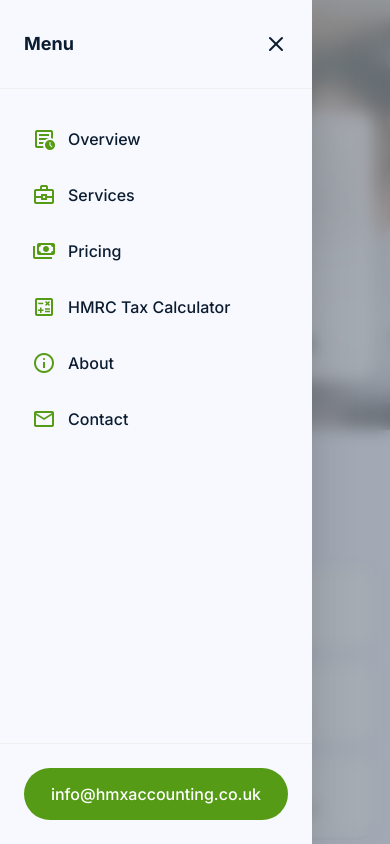
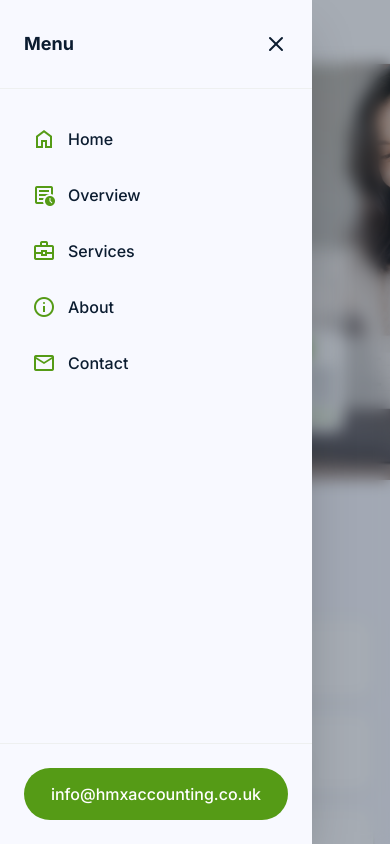
Before and after one commit to asharmusic1/HMX-Accountants, a Next.js app: page / in a window 390 px wide. Both pictures are taken after a click on the button "Open mobile menu". Shown: the top 844 px of the page. Built offline with nearby package versions, Linux system fonts and the light colour scheme; grey boxes are pictures that could not be loaded; a web font is replaced by a local one.

Commit message:
feat: integrate LinkedIn company link and update mobile layout

```diff
--- a/components/ContactContent.tsx
+++ b/components/ContactContent.tsx
@@ -187,7 +187,7 @@ export default function ContactContent() {
               <div className="mt-8 pt-8 border-t border-surface/10 flex flex-col items-center">
                 <p className="text-xs text-surface-dim mb-6 uppercase tracking-widest font-medium">Follow us</p>
                 <div className="flex items-center justify-center gap-8">
-                  <SocialLink href="#" label="LinkedIn" icon="M19 0h-14c-2.761 0-5 2.239-5 5v14c0 2.761 2.239 5 5 5h14c2.762 0 5-2.239 5-5v-14c0-2.761-2.238-5-5-5zm-11 19h-3v-11h3v11zm-1.5-12.268c-.966 0-1.75-.79-1.75-1.764s.784-1.764 1.75-1.764 1.75.79 1.75 1.764-.783 1.764-1.75 1.764zm13.5 12.268h-3v-5.604c0-3.368-4-3.113-4 0v5.604h-3v-11h3v1.765c1.396-2.586 7-2.777 7 2.476v6.759z" />
+                  <SocialLink href="https://www.linkedin.com/company/hmx-accountants/posts/?feedView=all" label="LinkedIn" icon="M19 0h-14c-2.761 0-5 2.239-5 5v14c0 2.761 2.239 5 5 5h14c2.762 0 5-2.239 5-5v-14c0-2.761-2.238-5-5-5zm-11 19h-3v-11h3v11zm-1.5-12.268c-.966 0-1.75-.79-1.75-1.764s.784-1.764 1.75-1.764 1.75.79 1.75 1.764-.783 1.764-1.75 1.764zm13.5 12.268h-3v-5.604c0-3.368-4-3.113-4 0v5.604h-3v-11h3v1.765c1.396-2.586 7-2.777 7 2.476v6.759z" />
                   <SocialLink href="#" label="Instagram" icon="M12 2.163c3.204 0 3.584.012 4.85.07 3.252.148 4.771 1.691 4.919 4.919.058 1.265.069 1.645.069 4.849 0 3.205-.012 3.584-.069 4.849-.149 3.225-1.664 4.771-4.919 4.919-1.266.058-1.644.07-4.85.07-3.204 0-3.584-.012-4.849-.07-3.26-.149-4.771-1.699-4.919-4.92-.058-1.265-.07-1.644-.07-4.849 0-3.204.013-3.583.07-4.849.149-3.227 1.664-4.771 4.919-4.919 1.266-.057 1.645-.069 4.849-.069zm0-2.163c-3.259 0-3.667.014-4.947.072-4.358.2-6.78 2.618-6.98 6.98-.059 1.281-.073 1.689-.073 4.948 0 3.259.014 3.668.072 4.948.2 4.358 2.618 6.78 6.98 6.98 1.281.058 1.689.072 4.948.072 3.259 0 3.668-.014 4.948-.072 4.354-.2 6.782-2.618 6.979-6.98.059-1.28.073-1.689.073-4.948 0-3.259-.014-3.667-.072-4.947-.196-4.354-2.617-6.78-6.979-6.98-1.281-.059-1.69-.073-4.949-.073zm0 5.838c-3.403 0-6.162 2.759-6.162 6.162s2.759 6.163 6.162 6.163 6.162-2.759 6.162-6.163-2.759-6.162-6.162-6.162zm0 10.162c-2.209 0-4-1.79-4-4 0-2.209 1.791-4 4-4s4 1.791 4 4c0 2.21-1.791 4-4 4zm6.406-11.845c-.796 0-1.441.645-1.441 1.44s.645 1.44 1.441 1.44c.795 0 1.439-.645 1.439-1.44s-.644-1.44-1.439-1.44z" />
                   <SocialLink href="#" label="Facebook" icon="M24 12.073c0-6.627-5.373-12-12-12s-12 5.373-12 12c0 5.99 4.388 10.954 10.125 11.854v-8.385H7.078v-3.469h3.047V9.43c0-3.007 1.792-4.669 4.533-4.669 1.312 0 2.686.235 2.686.235v2.953H15.83c-1.491 0-1.956.925-1.956 1.874v2.25h3.328l-.532 3.469h-2.796v8.385C19.612 23.027 24 18.062 24 12.073z" />
                 </div>
@@ -232,10 +232,13 @@ function FloatingInput({
 }
 
 function SocialLink({ href, label, icon }: { href: string; label: string; icon: string }) {
+  const isExternal = href !== "#";
   return (
     <a
       href={href}
       aria-label={label}
+      target={isExternal ? "_blank" : undefined}
+      rel={isExternal ? "noopener noreferrer" : undefined}
       className="text-surface-dim hover:text-brand-green transition-all duration-300 transform hover:-translate-y-1"
     >
       <svg className="w-6 h-6" fill="currentColor" viewBox="0 0 24 24">
--- a/components/Footer.tsx
+++ b/components/Footer.tsx
@@ -5,14 +5,14 @@ export default function Footer() {
     <footer className="w-full pt-section-margin pb-8 bg-surface-container-lowest dark:bg-inverse-surface border-t border-outline-variant/30 mt-auto">
       <div className="grid grid-cols-1 md:grid-cols-2 lg:grid-cols-4 gap-gutter px-margin-mobile md:px-container-padding max-w-[1280px] mx-auto">
         <div className="col-span-1 lg:col-span-2 mb-8 lg:mb-0">
-          <span className="font-headline-lg text-2xl md:text-3xl text-primary block mb-4 font-semibold">
+          <span className="font-headline-lg text-lg md:text-2xl text-primary block mb-4 font-bold tracking-wide">
             HMX ACCOUNTANTS
           </span>
           <p className="font-body-md text-on-surface-variant dark:text-surface-dim max-w-sm mb-4">
             © {new Date().getFullYear()} HMX Accounting Services UK Ltd. Registered in England and Wales.
           </p>
           <div>
-            <span className="text-on-surface text-sm font-medium">
+            <span className="text-white md:text-on-surface text-sm font-medium">
               AAT licensed accounting practice. Supervised by AAT for Anti-Money Laundering compliance.
             </span>
           </div>
--- a/components/Header.tsx
+++ b/components/Header.tsx
@@ -20,8 +20,40 @@ export default function Header() {
 
   return (
     <>
+      {/* MOBILE HEADER: Straight white line header at the very top (Mobile view only) */}
+      <header className="block md:hidden fixed top-0 left-0 right-0 z-[100] w-full bg-white border-b border-outline-variant/20 h-16 flex items-center px-4 shadow-sm">
+        {/* Far Left: Three-line menu button */}
+        <div className="flex items-center justify-start w-1/3">
+          <button
+            className="p-2 rounded-full hover:bg-surface-variant transition-colors"
+            onClick={() => setIsMobileMenuOpen(true)}
+            aria-label="Open mobile menu"
+          >
+            <Menu className="w-6 h-6 text-on-surface" />
+          </button>
+        </div>
+
+        {/* Center: Logo */}
+        <div className="absolute left-1/2 -translate-x-1/2 flex items-center justify-center">
+          <Link href="/" className="flex items-center justify-center" aria-label="HMX Accounting Logo">
+            <Image
+              alt="HMX Accounting Logo"
+              className="h-11 w-auto object-contain"
+              width={150}
+              height={44}
+              src="/hmx-logo.png"
+              priority
+            />
+          </Link>
+        </div>
+
+        {/* Far Right: Empty space to balance layout */}
+        <div className="w-1/3"></div>
+      </header>
+
+      {/* DESKTOP HEADER: Floating pill navbar (Desktop view only, code matches original exactly) */}
       <nav
-        className={`fixed top-6 left-1/2 -translate-x-1/2 z-[100] transition-all duration-300 w-max ${
+        className={`hidden md:block fixed top-6 left-1/2 -translate-x-1/2 z-[100] transition-all duration-300 w-max ${
           isScrolled ? "scale-95" : ""
         }`}
         id="navbar"
--- a/components/HomeMobile.tsx
+++ b/components/HomeMobile.tsx
@@ -1,4 +1,7 @@
+"use client";
+
 import Link from "next/link";
+import { motion } from "framer-motion";
 
 const MOBILE_HERO_BG = "/hero-bg.jpg";
 
@@ -7,29 +10,145 @@ export default function HomeMobile() {
     <>
       {/* Hero */}
       <section
-        className="relative px-margin-mobile pt-28 pb-12 overflow-hidden"
+        className="relative px-margin-mobile pt-32 pb-8 overflow-hidden"
         style={{
           backgroundImage: `url("${MOBILE_HERO_BG}")`,
           backgroundSize: "cover",
-          backgroundPosition: "center",
+          backgroundPosition: "35% center",
         }}
       >
-        <div className="absolute inset-0 bg-white/60 backdrop-blur-sm"></div>
         <div className="absolute top-0 right-0 -mr-16 -mt-16 w-64 h-64 bg-primary/5 rounded-full blur-3xl"></div>
 
-        <div className="relative z-10 space-y-6 rounded-2xl bg-white/80 backdrop-blur-xl border border-white/30 shadow-lg p-6">
-          <div className="inline-flex items-center gap-2 px-3 py-1 bg-primary/10 rounded-full border border-primary/20">
-            <span className="material-symbols-outlined text-[16px] text-primary">verified</span>
-            <span className="font-mono text-[12px] text-primary uppercase tracking-wider">HMRC Recognized</span>
+        <div className="relative z-10 space-y-1.5 pt-0">
+          <div className="inline-flex items-center gap-1 px-1.5 py-0.5 bg-primary/10 rounded-full border border-primary/20 backdrop-blur-sm">
+            <span className="material-symbols-outlined text-[10px] text-primary">verified</span>
+            <span className="font-mono text-[8px] text-primary uppercase tracking-wider font-semibold">HMRC Recognized</span>
           </div>
-          <h1 className="text-2xl font-bold leading-tight tracking-tight text-on-surface">
+          <h1
+            className="text-[16px] font-black leading-tight tracking-tight text-on-surface"
+          >
             You Run The Business,{" "}
-            <span className="text-brand-green">We&apos;ll Handle HMRC</span>
+            <span className="text-brand-green block">We&apos;ll Handle HMRC</span>
           </h1>
-          <p className="text-base text-on-surface leading-relaxed">
+          <p
+            className="text-[10.5px] text-on-surface-variant font-bold leading-relaxed"
+          >
             Simple, affordable, professional accounting support<br />
-            for <span className="font-bold text-on-surface">self-employed people in the UK.</span>
+            for <span className="font-extrabold text-on-surface">self-employed people in the UK.</span>
           </p>
+
+          {/* Moveable/Animated Accounting Props (Super Compact Mobile Sizes) */}
+          <div className="relative w-full h-[180px] mt-6 overflow-visible">
+            {/* Floating Chart Icon */}
+            <motion.div
+              drag
+              dragConstraints={{ left: -10, right: 10, top: -10, bottom: 10 }}
+              animate={{
+                y: [0, -6, 0],
+              }}
+              transition={{
+                duration: 3,
+                repeat: Infinity,
+                ease: "easeInOut",
+              }}
+              className="absolute top-2 left-[20%] w-6 h-6 bg-white/95 rounded-lg shadow-md border border-white/40 flex items-center justify-center cursor-grab active:cursor-grabbing z-20 select-none"
+            >
+              <span className="material-symbols-outlined text-brand-green text-xs">bar_chart</span>
+            </motion.div>
+
+            {/* Floating Pound Icon */}
+            <motion.div
+              drag
+              dragConstraints={{ left: -10, right: 10, top: -10, bottom: 10 }}
+              animate={{
+                y: [0, -8, 0],
+              }}
+              transition={{
+                duration: 4,
+                repeat: Infinity,
+                ease: "easeInOut",
+                delay: 0.5,
+              }}
+              className="absolute top-0 right-[22%] w-7 h-7 bg-[#eaf4e6]/95 rounded-full shadow-md border border-white/40 flex items-center justify-center cursor-grab active:cursor-grabbing z-20 select-none"
+            >
+              <span className="text-brand-green font-bold text-[10px]">£</span>
+            </motion.div>
+
+            {/* Tax Year Card (Matches desktop content, scaled down) */}
+            <motion.div
+              drag
+              dragConstraints={{ left: -30, right: 30, top: -30, bottom: 30 }}
+              animate={{
+                y: [0, -6, 0],
+                rotate: [-1, -2, -1],
+              }}
+              transition={{
+                duration: 5,
+                repeat: Infinity,
+                ease: "easeInOut",
+              }}
+              className="absolute top-10 left-[10%] bg-white/95 backdrop-blur-sm rounded-xl p-2 shadow-md border border-white/40 w-[112px] cursor-grab active:cursor-grabbing z-10 select-none"
+            >
+              <div className="text-[6px] text-on-surface-variant mb-1 font-bold">Tax Year 2024</div>
+              <div className="space-y-0.5 text-[7px]">
+                <div className="flex justify-between items-center">
+                  <span className="text-on-surface-variant">Income</span>
+                  <span className="font-semibold text-on-surface">£26,800.00</span>
+                </div>
+                <div className="flex justify-between items-center">
+                  <span className="text-on-surface-variant">Expenses</span>
+                  <span className="font-semibold text-on-surface">£8,450.20</span>
+                </div>
+                <div className="flex justify-between items-center">
+                  <span className="text-on-surface-variant">Tax Due</span>
+                  <span className="font-semibold text-on-surface">£2,341.12</span>
+                </div>
+              </div>
+              <div className="w-full h-px bg-outline-variant/20 my-0.5"></div>
+              <div className="flex justify-between items-center text-[7px] font-bold">
+                <span className="text-on-surface">Net Pay</span>
+                <span className="text-brand-green">£16,008.68</span>
+              </div>
+            </motion.div>
+
+            {/* Your Accounts Card (Matches desktop content, scaled down) */}
+            <motion.div
+              drag
+              dragConstraints={{ left: -30, right: 30, top: -30, bottom: 30 }}
+              animate={{
+                y: [0, -5, 0],
+                rotate: [1, 2, 1],
+              }}
+              transition={{
+                duration: 6,
+                repeat: Infinity,
+                ease: "easeInOut",
+                delay: 0.3,
+              }}
+              className="absolute top-16 right-[8%] bg-white/95 backdrop-blur-sm rounded-xl p-2 shadow-md border border-white/40 w-[122px] cursor-grab active:cursor-grabbing z-10 select-none"
+            >
+              <div className="flex items-center gap-1 mb-1.5 text-[7px] font-bold">
+                <span className="text-on-surface">Your Accounts</span>
+                <span className="material-symbols-outlined text-brand-green text-[8px]" style={{ fontVariationSettings: '"FILL" 1' }}>check_circle</span>
+              </div>
+              <div className="space-y-1">
+                {[
+                  ["£26,800.00", false],
+                  ["£8,450.20", false],
+                  ["£2,341.12", false],
+                  ["£16,008.68", true]
+                ].map(([val, isGreen], i) => (
+                  <div key={i} className={`flex items-center justify-between${i === 3 ? " mt-1 pt-1 border-t border-outline-variant/20" : ""}`}>
+                    <div className="flex gap-1 items-center w-14">
+                      <div className="h-0.5 w-2 bg-surface-variant rounded-full"></div>
+                      <div className="h-0.5 w-6 bg-surface-variant rounded-full"></div>
+                    </div>
+                    <span className={`text-[6px] font-${isGreen ? "bold text-brand-green text-[7px]" : "semibold text-on-surface"}`}>{val}</span>
+                  </div>
+                ))}
+              </div>
+            </motion.div>
+          </div>
         </div>
       </section>
 
--- a/components/MobileMenu.tsx
+++ b/components/MobileMenu.tsx
@@ -23,10 +23,9 @@ export default function MobileMenu({ isOpen, onClose }: MobileMenuProps) {
   }, [isOpen]);
 
   const menuItems = [
+    { label: "Home", href: "/", icon: "home" },
     { label: "Overview", href: "/overview", icon: "overview" },
     { label: "Services", href: "/services", icon: "business_center" },
-    { label: "Pricing", href: "/pricing", icon: "payments" },
-    { label: "HMRC Tax Calculator", href: "/hmrc-tax-calculator", icon: "calculate" },
     { label: "About", href: "/about", icon: "info" },
     { label: "Contact", href: "/contact", icon: "mail" },
   ];
@@ -50,6 +49,7 @@ export default function MobileMenu({ isOpen, onClose }: MobileMenuProps) {
             transition={{ type: "spring", damping: 25, stiffness: 200 }}
             className="fixed inset-y-0 left-0 w-4/5 max-w-sm bg-surface shadow-2xl z-[120] md:hidden flex flex-col"
             role="dialog"
+            id="mobile-menu-dialog"
             aria-modal="true"
             aria-label="Mobile navigation"
           >
```
Also changed, not shown: app/api/contact/route.ts (+92 -30 lines).
